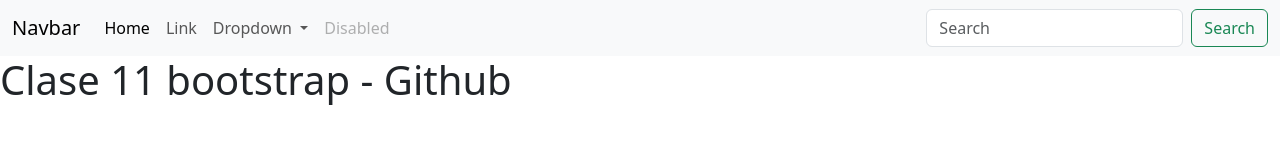
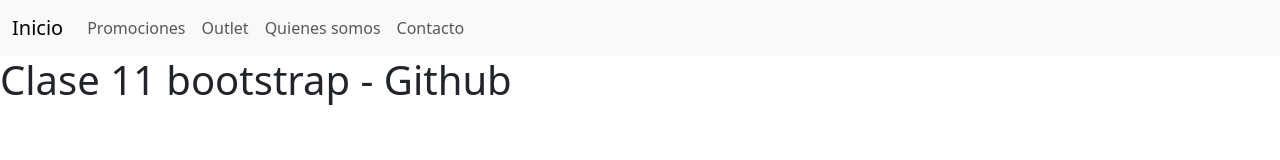
Before and after one commit to micaelasilva00/clase-11, a plain HTML site: page index.html in a window 1280 px wide. Drawn offline with nearby package versions, Linux system fonts and the light colour scheme.

Commit message:
Complete el menú del index

```diff
--- a/index.html
+++ b/index.html
@@ -12,42 +12,25 @@
 <body>
     <nav class="navbar navbar-expand-lg bg-body-tertiary">
         <div class="container-fluid">
-            <a class="navbar-brand" href="#">Navbar</a>
-            <button class="navbar-toggler" type="button" data-bs-toggle="collapse"
-                data-bs-target="#navbarSupportedContent" aria-controls="navbarSupportedContent" aria-expanded="false"
-                aria-label="Toggle navigation">
+          <a class="navbar-brand" href="./index.html">Inicio</a>
+          <button class="navbar-toggler" type="button" data-bs-toggle="collapse" data-bs-target="#navbarNav" aria-controls="navbarNav" aria-expanded="false" aria-label="Toggle navigation">
             <span class="navbar-toggler-icon"></span>
           </button>
-            <div class="collapse navbar-collapse" id="navbarSupportedContent">
-                <ul class="navbar-nav me-auto mb-2 mb-lg-0">
+          <div class="collapse navbar-collapse" id="navbarNav">
+            <ul class="navbar-nav">
               <li class="nav-item">
-                        <a class="nav-link active" aria-current="page" href="#">Home</a>
+                <a class="nav-link" aria-current="page" href="./pages/promociones.html">Promociones</a>
               </li>
               <li class="nav-item">
-                        <a class="nav-link" href="#">Link</a>
-                    </li>
-                    <li class="nav-item dropdown">
-                        <a class="nav-link dropdown-toggle" href="#" role="button" data-bs-toggle="dropdown"
-                            aria-expanded="false">
-                            Dropdown
-                        </a>
-                        <ul class="dropdown-menu">
-                            <li><a class="dropdown-item" href="#">Action</a></li>
-                            <li><a class="dropdown-item" href="#">Another action</a></li>
-                            <li>
-                                <hr class="dropdown-divider">
-                            </li>
-                            <li><a class="dropdown-item" href="#">Something else here</a></li>
-                        </ul>
+                <a class="nav-link" href="./pages/outlet.html">Outlet</a>
               </li>
               <li class="nav-item">
-                        <a class="nav-link disabled" aria-disabled="true">Disabled</a>
+                <a class="nav-link" href="./pages/quienes-somos.html">Quienes somos</a>
+              </li>
+              <li class="nav-item">
+                <a class="nav-link" href="./pages/contacto.html">Contacto</a>
               </li>
             </ul>
-                <form class="d-flex" role="search">
-                    <input class="form-control me-2" type="search" placeholder="Search" aria-label="Search">
-                    <button class="btn btn-outline-success" type="submit">Search</button>
-                </form>
           </div>
         </div>
       </nav>
```
Lines whose indentation alone changed are shown as unchanged.
